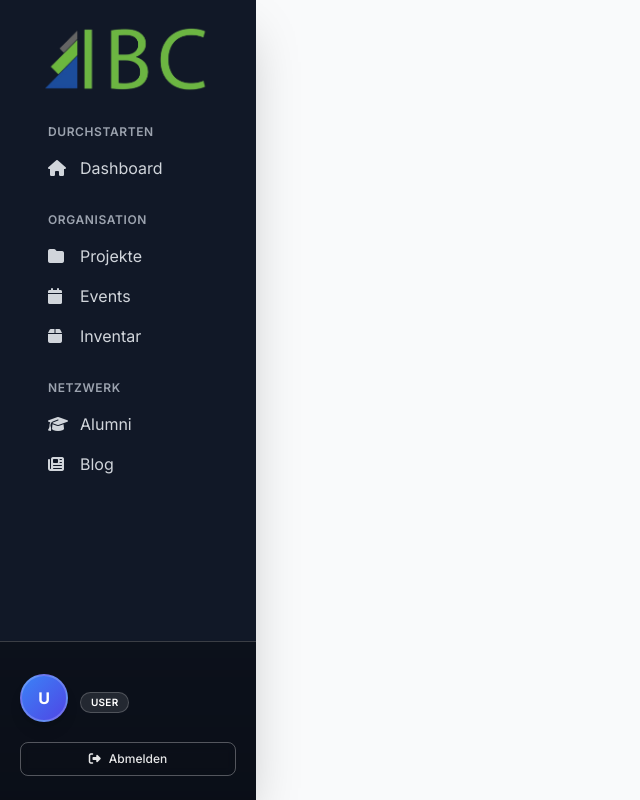
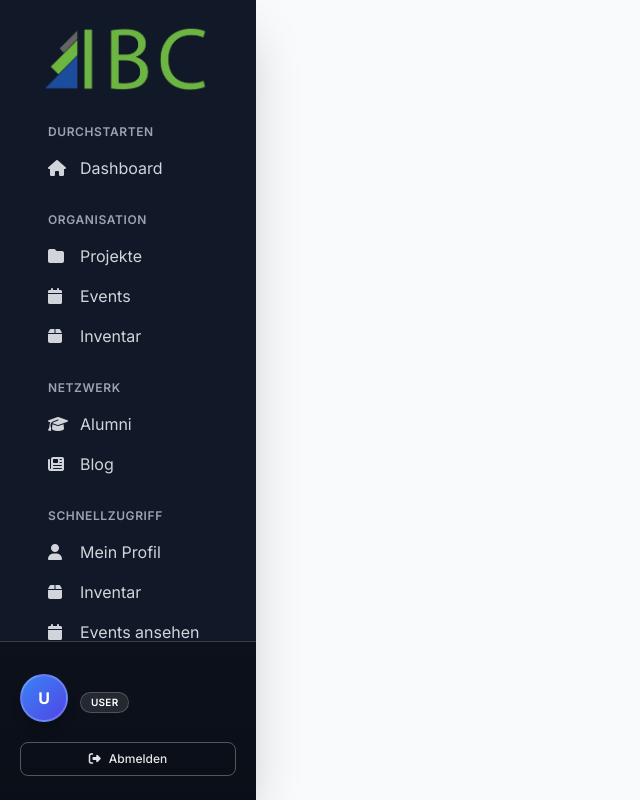
Before and after one commit to tlehmann6300/offer, a PHP site: page /includes/templates/main_layout.php in a window 1280 px wide. Shown: the whole page, without its empty margins (0-640 px from the left). Run offline with PHP 8.4, Linux system fonts and the light colour scheme; some libraries are stand-ins or nearby versions.

Commit message:
Fix sidebar menu and permissions: replace admin with board, update VERWALTUNG section, add SCHNELLZUGRIFF section
Co-authored-by: tlehmann6300 <166137787+tlehmann6300@users.noreply.github.com>

```diff
--- a/includes/templates/main_layout.php
+++ b/includes/templates/main_layout.php
@@ -177,7 +177,7 @@ require_once __DIR__ . '/../handlers/AuthHandler.php';
                 <div class="px-6 mt-6 mb-2 text-xs font-semibold text-gray-400 uppercase tracking-wider">
                     Netzwerk
                 </div>
-                <?php if (isset($_SESSION['user_role']) && in_array($_SESSION['user_role'], ['admin', 'board', 'head', 'member', 'candidate'])): ?>
+                <?php if (isset($_SESSION['user_role']) && in_array($_SESSION['user_role'], ['board', 'head', 'member', 'candidate'])): ?>
                 <a href="<?php echo BASE_URL; ?>/pages/members/index.php"
                    class="flex items-center px-6 py-2 text-gray-300 hover:bg-gray-800 hover:text-white transition-colors duration-200 <?php echo isActivePath('/members/') ? 'bg-gray-800 text-white border-r-4 border-purple-500' : ''; ?>">
                     <i class="fas fa-users w-5 mr-3"></i>
@@ -205,15 +205,10 @@ require_once __DIR__ . '/../handlers/AuthHandler.php';
                     <i class="fas fa-user-cog w-5 mr-3"></i>
                     <span>Benutzer</span>
                 </a>
-                <a href="<?php echo asset('pages/admin/db_maintenance.php'); ?>"
-                   class="flex items-center px-6 py-2 text-gray-300 hover:bg-gray-800 hover:text-white transition-colors duration-200 <?php echo isActivePath('/admin/db_maintenance.php') ? 'bg-gray-800 text-white border-r-4 border-purple-500' : ''; ?>">
-                    <i class="fas fa-database w-5 mr-3"></i>
-                    <span>Datenbank</span>
-                </a>
-                <a href="<?php echo asset('pages/admin/audit.php'); ?>"
-                   class="flex items-center px-6 py-2 text-gray-300 hover:bg-gray-800 hover:text-white transition-colors duration-200 <?php echo isActivePath('/admin/audit.php') ? 'bg-gray-800 text-white border-r-4 border-purple-500' : ''; ?>">
-                    <i class="fas fa-clipboard-list w-5 mr-3"></i>
-                    <span>Audit-Protokoll</span>
+                <a href="<?php echo asset('pages/admin/settings.php'); ?>"
+                   class="flex items-center px-6 py-2 text-gray-300 hover:bg-gray-800 hover:text-white transition-colors duration-200 <?php echo isActivePath('/admin/settings.php') ? 'bg-gray-800 text-white border-r-4 border-purple-500' : ''; ?>">
+                    <i class="fas fa-cog w-5 mr-3"></i>
+                    <span>Einstellungen</span>
                 </a>
                 <a href="<?php echo asset('pages/invoices/index.php'); ?>"
                    class="flex items-center px-6 py-2 text-gray-300 hover:bg-gray-800 hover:text-white transition-colors duration-200 <?php echo isActivePath('/invoices/') ? 'bg-gray-800 text-white border-r-4 border-purple-500' : ''; ?>">
@@ -225,12 +220,32 @@ require_once __DIR__ . '/../handlers/AuthHandler.php';
                     <i class="fas fa-calendar-alt w-5 mr-3"></i>
                     <span>Veranstaltungen</span>
                 </a>
-                <a href="<?php echo asset('pages/inventory/manage.php'); ?>"
-                   class="flex items-center px-6 py-2 text-gray-300 hover:bg-gray-800 hover:text-white transition-colors duration-200 <?php echo isActivePath('/inventory/manage.php') ? 'bg-gray-800 text-white border-r-4 border-purple-500' : ''; ?>">
-                    <i class="fas fa-boxes w-5 mr-3"></i>
+                <?php endif; ?>
+
+                <!-- SCHNELLZUGRIFF Section (Quick Access) -->
+                <div class="px-6 mt-6 mb-2 text-xs font-semibold text-gray-400 uppercase tracking-wider">
+                    Schnellzugriff
+                </div>
+                <a href="<?php echo asset('pages/auth/profile.php'); ?>"
+                   class="flex items-center px-6 py-2 text-gray-300 hover:bg-gray-800 hover:text-white transition-colors duration-200 <?php echo isActivePath('/auth/profile.php') ? 'bg-gray-800 text-white border-r-4 border-purple-500' : ''; ?>">
+                    <i class="fas fa-user w-5 mr-3"></i>
+                    <span>Mein Profil</span>
+                </a>
+                <a href="<?php echo asset('pages/inventory/index.php'); ?>"
+                   class="flex items-center px-6 py-2 text-gray-300 hover:bg-gray-800 hover:text-white transition-colors duration-200 <?php echo isActivePath('/inventory/index.php') ? 'bg-gray-800 text-white border-r-4 border-purple-500' : ''; ?>">
+                    <i class="fas fa-box w-5 mr-3"></i>
                     <span>Inventar</span>
                 </a>
-                <?php endif; ?>
+                <a href="<?php echo asset('pages/events/index.php'); ?>"
+                   class="flex items-center px-6 py-2 text-gray-300 hover:bg-gray-800 hover:text-white transition-colors duration-200 <?php echo isActivePath('/events/index.php') ? 'bg-gray-800 text-white border-r-4 border-purple-500' : ''; ?>">
+                    <i class="fas fa-calendar w-5 mr-3"></i>
+                    <span>Events ansehen</span>
+                </a>
+                <a href="<?php echo asset('pages/projects/index.php'); ?>"
+                   class="flex items-center px-6 py-2 text-gray-300 hover:bg-gray-800 hover:text-white transition-colors duration-200 <?php echo isActivePath('/projects/index.php') ? 'bg-gray-800 text-white border-r-4 border-purple-500' : ''; ?>">
+                    <i class="fas fa-folder w-5 mr-3"></i>
+                    <span>Projekte</span>
+                </a>
 
             </nav>
         </div>
```
Also changed, not shown: pages/admin/settings.php (added, +33 -0 lines).
